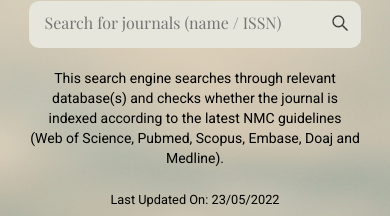
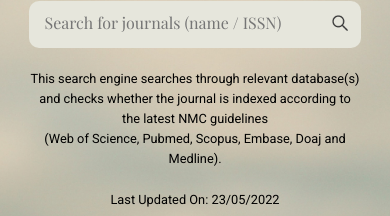
Before and after one commit to RownakM/Journal-Checker, a Next.js app: page / in a window 390 px wide. Shown: the part 261-477 px from the top of the page. Built offline with nearby package versions, Linux system fonts and the light colour scheme.

Commit message:
FIX: desc span

```diff
--- a/styles/Hero.module.css
+++ b/styles/Hero.module.css
@@ -105,6 +105,8 @@
         color: black;
     }
 
-
+    .desc span {
+        font-size: 0.8rem;
+    }
 
 }
```
